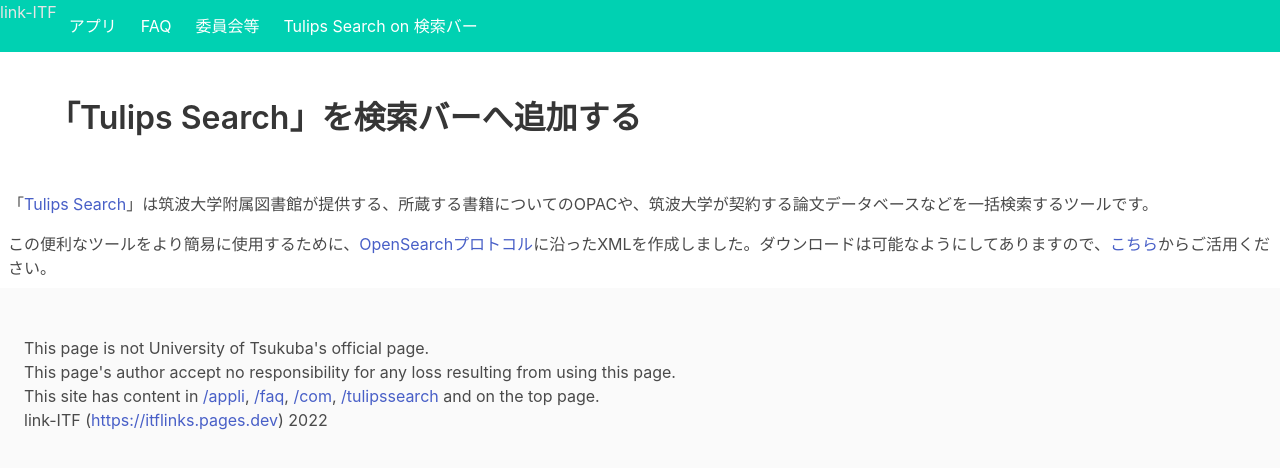
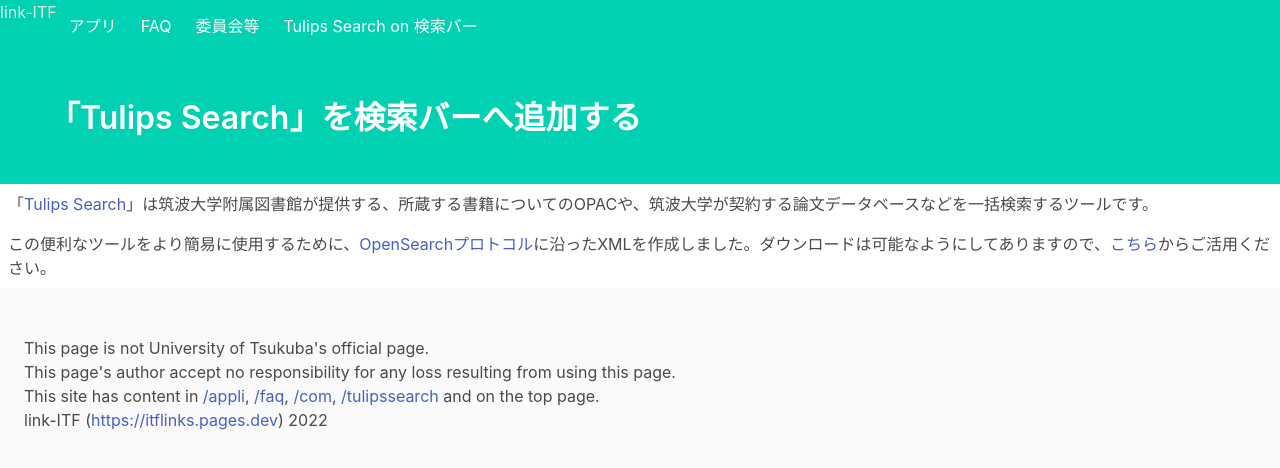
Before and after one commit to otagao/itflinks, a Nuxt app: page /tulipssearch in a window 1280 px wide. Shown: the top 468 px of the page. Built offline with nearby package versions, Linux system fonts and the light colour scheme.

Commit message:
add hero is-primary at Tulipssearch.vue

```diff
--- a/components/Tulipssearchxml.vue
+++ b/components/Tulipssearchxml.vue
@@ -1,6 +1,6 @@
 <template>
   <div>
-    <header class="hero">
+    <header class="hero is-primary">
       <div class="hero-body">
         <h1 class="title">「Tulips Search」を検索バーへ追加する</h1>
       </div>
```
